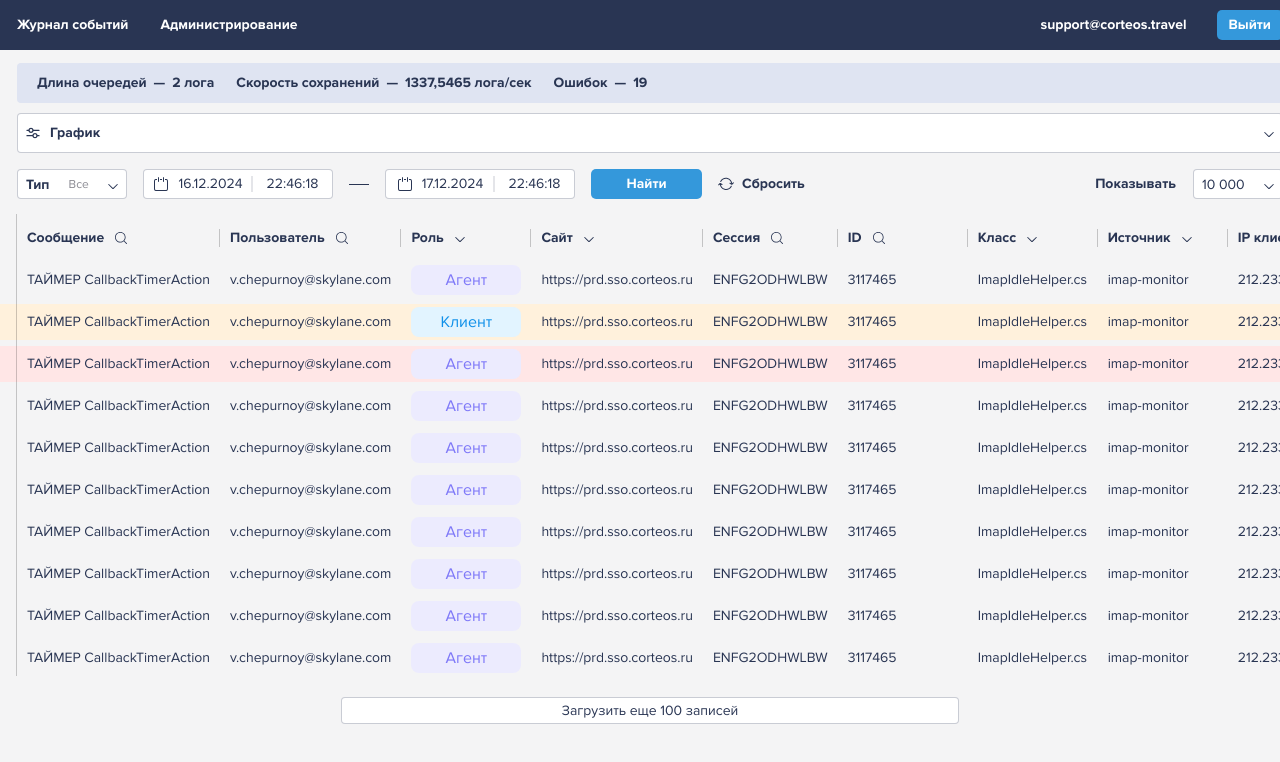
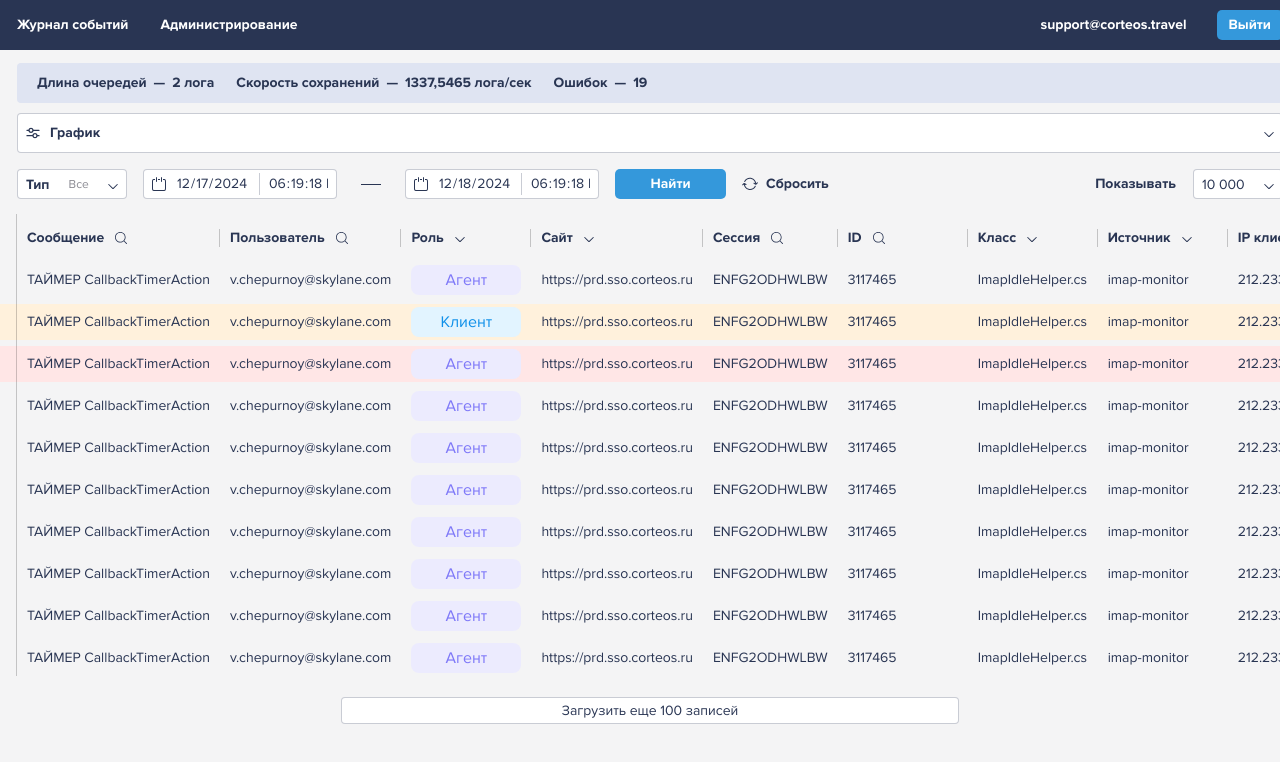
Before and after one commit to Lerts007/logPortal, a plain HTML site: page index.html in a window 1280 px wide. Drawn offline with Linux system fonts and the light colour scheme.

Commit message:
v.0.0.16
- добавлен hover на dropdown--icon
- изменен клик для открытия модального окна
- переписан блок datetime

```diff
--- a/index.html
+++ b/index.html
@@ -53,11 +53,12 @@
 
           <!-- график  -->
           <div class="collapseC">
-            <div v-b-toggle.collapse class="collapseC__toggle">
+            <div v-b-toggle.collapse class="collapseC__toggle" @click="collapse = !collapse">
               <span class="collapseC__toggle-title">
                 <span class="collapseC__icon-filter">
                   <b-dropdown
                     class="dropdown dropdown--icon"
+                    ref="dropdownIcon"
                     size="lg"
                     variant="link"
                     lazy
@@ -229,15 +230,7 @@
               </b-dropdown>
 
               <div class="datetime">
-                <b-form-datepicker
-                  class="datetime__date"
-                  btn-class="datetime__btn"
-                  locale="ru"
-                  :date-format-options="{ year: 'numeric', month: 'numeric', day: 'numeric' }"
-                  v-model="dateTime.first[0]"
-                  no-flip
-                >
-                  <template #button-content>
+                <span class="datetime_icon-calendar">
                   <svg
                     width="14"
                     height="14"
@@ -259,32 +252,24 @@
                       fill="#293553"
                     />
                   </svg>
-                  </template>
-                </b-form-datepicker>
-                <b-form-timepicker
-                  class="datetime__time"
-                  show-seconds
-                  locale="ru"
-                  aria-controls="example-input"
+                </span>
+                <input
+                  class="datetime__input datetime__date"
+                  type="date"
+                  v-model="dateTime.first[0]"
+                />
+                <div class="datetime__border"></div>
+                <input
+                  class="datetime__input datetime__time"
+                  type="time"
                   v-model="dateTime.first[1]"
-                  no-flip
-                >
-                  <template #button-content></template>
-                </b-form-timepicker>
+                />
               </div>
 
               <div class="log-table-settings__dash"></div>
 
               <div class="datetime">
-                <b-form-datepicker
-                  class="datetime__date"
-                  btn-class="datetime__btn"
-                  locale="ru"
-                  :date-format-options="{ year: 'numeric', month: 'numeric', day: 'numeric' }"
-                  v-model="dateTime.second[0]"
-                  no-flip
-                >
-                  <template #button-content>
+                <span class="datetime_icon-calendar">
                   <svg
                     width="14"
                     height="14"
@@ -306,18 +291,18 @@
                       fill="#293553"
                     />
                   </svg>
-                  </template>
-                </b-form-datepicker>
-                <b-form-timepicker
-                  class="datetime__time"
-                  show-seconds
-                  locale="ru"
-                  aria-controls="example-input"
+                </span>
+                <input
+                  class="datetime__input datetime__date"
+                  type="date"
+                  v-model="dateTime.second[0]"
+                />
+                <div class="datetime__border"></div>
+                <input
+                  class="datetime__input datetime__time"
+                  type="time"
                   v-model="dateTime.second[1]"
-                  no-flip
-                >
-                  <template #button-content></template>
-                </b-form-timepicker>
+                />
               </div>
               <button class="button button--primary log-table-settings__btn">Найти</button>
               <button class="log-table-settings__reset">
@@ -465,9 +450,8 @@
                   :key="index"
                   class="tableC__line tableC__line--log"
                   :class="log.status === 'activ' ? 'tableC__line--activ' : log.status === 'warning' ? 'tableC__line--warning' : 'tableC__line--error'"
-                  @click="modalShow = !modalShow"
-                >
-                  <td class="tableC__line-cell tableC__line-cell--status">
+                >
+                  <td class="tableC__line-cell tableC__line-cell--status" @click="openModal(log)">
                     <div
                       class="tableC__status"
                       :class="log.status === 'activ' ? 'tableC__line-cell--activ' : log.status === 'warning' ? 'tableC__line-cell--warning' : 'tableC__line-cell--error'"
@@ -1379,7 +1363,6 @@
                     :key="index"
                     class="tableC__line tableC__line--log"
                     :class="log.status === 'activ' ? 'tableC__line--activ' : log.status === 'warning' ? 'tableC__line--warning' : 'tableC__line--error'"
-                    @click="modalShow = !modalShow"
                   >
                     <td class="tableC__line-cell tableC__line-cell--message">{{log.message}}</td>
                     <td class="tableC__line-cell tableC__line-cell--email">{{log.email}}</td>
@@ -1776,6 +1759,7 @@
           selectedItemChratTime: "За последние сутки",
 
           modalShow: false,
+          itemModal: undefined,
 
           collapse: true,
 
@@ -1942,6 +1926,11 @@
             return Prism.highlight(code, Prism.languages.html, "html");
           },
 
+          openModal(item) {
+            this.modalShow = true;
+            this.itemModal = item;
+          },
+
           disableScroll() {
             const scrollBarWidth = window.innerWidth - document.documentElement.clientWidth;
             document.documentElement.style.overflow = "hidden";
@@ -1952,6 +1941,8 @@
             document.documentElement.style.paddingRight = ""; // Убираем отступ
           },
 
+          // ТАБЛИЦА
+          // закрепление
           pin(item) {
             const th = item.target.closest("th");
             const span = item.target.closest("span");
@@ -2032,6 +2023,7 @@
             }
           },
 
+          // darg and drop
           drag(event) {
             const column = event.target.closest("th");
 
@@ -2130,6 +2122,14 @@
           },
         },
         mounted() {
+          this.$root.$on("bv::dropdown::show", (bvEvent) => {
+            if (this.collapse) {
+              console.log(bvEvent);
+
+              this.$refs.dropdownIcon.hide();
+            }
+          });
+
           this.$nextTick(() => {
             document.querySelectorAll("th").forEach((th) => {
               th.addEventListener("dragstart", this.drag);
@@ -2146,6 +2146,7 @@
 
           const tableCFixedLine = document.querySelectorAll(".tableC__fixed .tableC__line");
 
+          // выделение строк таблицы
           tableCScrollLine.forEach((item) => {
             item.addEventListener("mouseenter", () => {
               const index = Array.from(tableCScrollLine).indexOf(item);
@@ -2160,6 +2161,7 @@
             });
           });
 
+          // выделение строк таблицы
           tableCFixedLine.forEach((item) => {
             item.addEventListener("mouseenter", () => {
               const index = Array.from(tableCFixedLine).indexOf(item);
@@ -2174,13 +2176,14 @@
             });
           });
 
+          // установка значений для блока datetime
           const today = new Date();
           today.setDate(today.getDate() - 1);
-          this.dateTime.first[0] = today.toISOString().substr(0, 10);
-          this.dateTime.second[0] = new Date().toISOString().substr(0, 10);
-
-          this.dateTime.first[1] = new Date().toTimeString().substr(0, 8);
-          this.dateTime.second[1] = new Date().toTimeString().substr(0, 8);
+
+          this.$set(this.dateTime.first, 0, today.toISOString().substr(0, 10));
+          this.$set(this.dateTime.second, 0, new Date().toISOString().substr(0, 10));
+          this.$set(this.dateTime.first, 1, new Date().toTimeString().substr(0, 8));
+          this.$set(this.dateTime.second, 1, new Date().toTimeString().substr(0, 8));
 
           console.log(this.dateTime);
         },
--- a/styles/components/collapse.scss
+++ b/styles/components/collapse.scss
@@ -68,3 +68,11 @@
 .not-collapsed .dropdown--chart-time {
   display: flex;
 }
+
+.not-collapsed .dropdown--icon {
+  @media (hover: hover) {
+    &:hover path {
+      fill: $active;
+    }
+  }
+}
--- a/styles/components/datetime.scss
+++ b/styles/components/datetime.scss
@@ -6,94 +6,51 @@
 
   height: 30px;
 
+  padding: 4px 8px;
+
   border-radius: 4px;
-  // padding: 4px 8px;
+  border: 1px solid $gray-medium;
+
   background-color: #ffffff;
 
-  &__date {
-    min-width: 110px;
+  &_icon-calendar {
+    margin-right: 10px;
 
-    padding: 4px 8px !important;
+    display: flex;
+  }
 
-    gap: 10px;
+  &__input {
+    @include fonts();
+    -webkit-appearance: none;
+    -moz-appearance: nones;
+    appearance: none;
 
-    border: 1px solid $gray-medium;
-    border-right: none;
-    border-radius: 4px 0 0 4px;
+    border: none;
+    border-radius: 0;
+    outline: none;
 
-    &:focus {
-      border-color: $gray-medium;
-      box-shadow: none !important;
-    }
-
-    & > .btn:first-of-type {
-      height: 30px !important;
-      padding: 0;
-
-      display: flex;
-      align-items: center;
-    }
-
-    &::before {
-      content: "";
-      position: absolute;
-      right: 0;
-      transform: translateX(-50%);
-      width: 1px;
-      height: 60%;
-      background-color: $gray-medium;
-      pointer-events: none;
+    &::-webkit-inner-spin-button,
+    &::-webkit-calendar-picker-indicator {
+      display: none;
+      opacity: 0;
+      -webkit-appearance: none;
     }
   }
 
+  &__date {
+    width: 75px;
+  }
   &__time {
-    min-width: 80px;
-
-    padding: 4px 8px !important;
-
-    border: 1px solid $gray-medium;
-    border-left: none;
-    border-radius: 0 4px 4px 0;
-
-    & > .btn:first-of-type {
-      height: 30px !important;
-
-      padding: 0;
-    }
+    width: 60px;
   }
 
-  & .b-form-btn-label-control.form-control {
-    height: 100%;
+  &__border {
+    width: 1px;
+    height: 22px;
 
-    align-items: center;
-    justify-content: center;
-    flex-direction: row;
-  }
-  & .b-form-btn-label-control.form-control > .form-control {
-    min-height: 30px;
-    height: 100%;
+    margin-left: 8px;
+    margin-right: 8px;
 
-    padding: 0;
-
-    display: flex;
-    align-items: center;
-  }
-
-  & .form-control {
-    width: auto;
-    line-height: inherit;
-
-    font-size: 14px;
-    color: $secondary;
-
-    &.focus {
-      border-color: $gray-medium;
-      box-shadow: none !important;
-    }
-
-    &:focus {
-      border-color: $gray-medium;
-      box-shadow: none !important;
-    }
+    background-color: $gray-medium;
   }
 }
--- a/styles/page/index.scss
+++ b/styles/page/index.scss
@@ -71,6 +71,10 @@
   &__dash {
     width: 20px;
     height: 1px;
+
+    margin-left: 8px;
+    margin-right: 8px;
+
     background-color: $secondary;
   }
 }
```
Also changed, not shown: styles/styles.css, 1 other file. Lines whose indentation alone changed are shown as unchanged.
